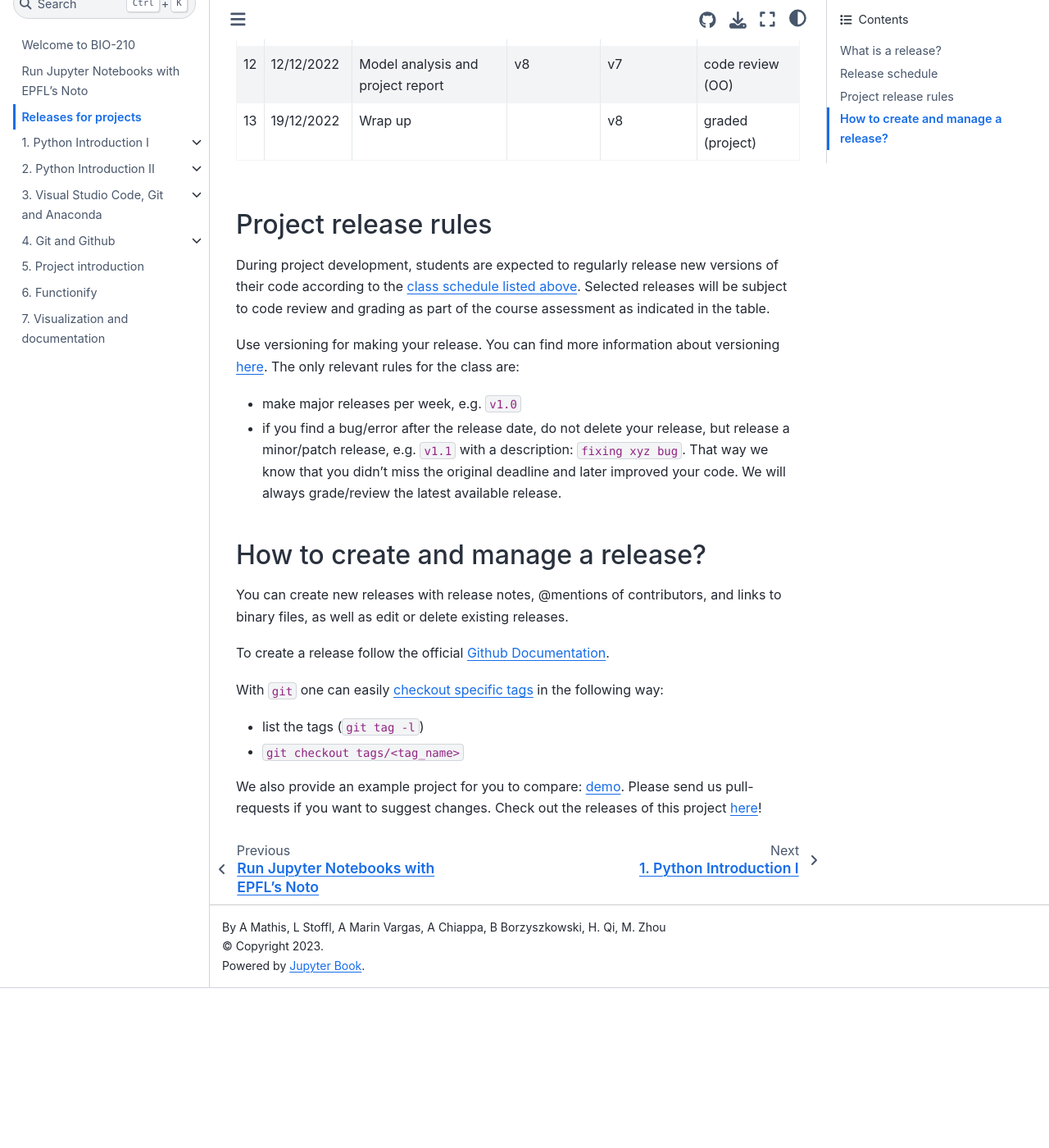
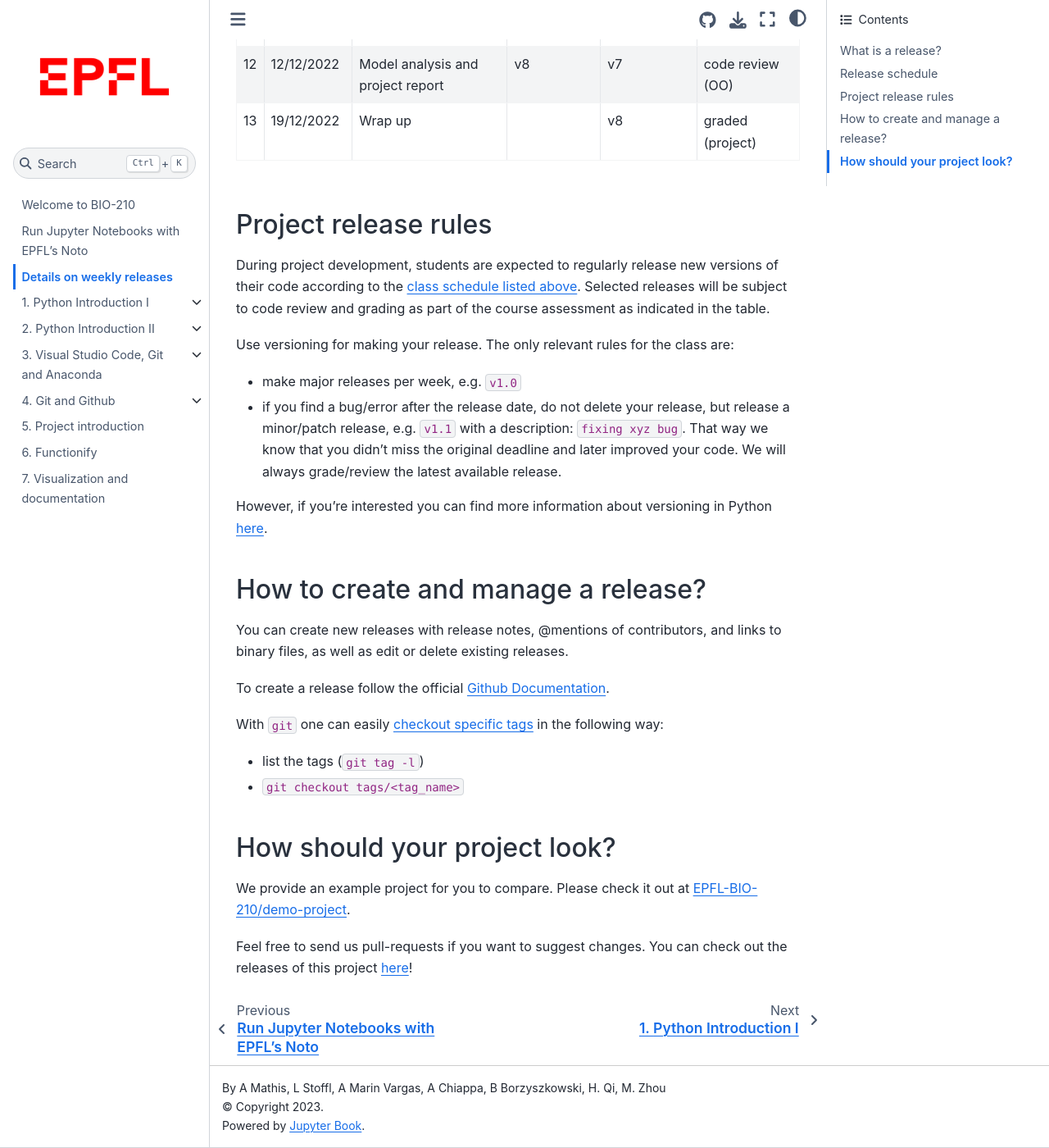
Before and after one commit to louloupivron/BIO-210-CourseMaterials, a Jupyter Book: the page built from docs/release_notes.md, in a window 1280 px wide and 1400 px high, scrolled down 1272 px. Shown: the whole window at 82% size. Built offline with Jupyter Book 1.0.4 settings and Sphinx 7.4.7 and the Sphinx Book theme 1.1.4, drawn with Linux system fonts in a browser that asks for light colours; pages that are not in the unit, such as notebooks, are missing from menus; before the commit the page ends 2477 px from its top, so only the background shows below that; some of the changed text lies outside the part shown.

````diff
--- a/docs/release_notes.md
+++ b/docs/release_notes.md
@@ -1,4 +1,4 @@
-# Releases for projects
+# Details on weekly releases
 
 Releases for your projects were discussed Lecture 5. Here we give detailed information in one location.
 
@@ -32,12 +32,15 @@ Every release apart from v8 should be released at 10am on Mondays according to t
 
 ## Project release rules
 
-During project development, students are expected to regularly release new versions of their code according to the [class schedule listed above](##release-schedule). Selected releases will be subject to code review and grading as part of the course assessment as indicated in the table.
+During project development, students are expected to regularly release new versions of their code according to the [class schedule listed above](#release-schedule). Selected releases will be subject to code review and grading as part of the course assessment as indicated in the table.
 
-Use versioning for making your release. You can find more information about versioning [here](https://py-pkgs.org/07-releasing-versioning.html). The only relevant rules for the class are:
+Use versioning for making your release. The only relevant rules for the class are:
 
 - make major releases per week, e.g. `v1.0`
 - if you find a bug/error after the release date, do not delete your release, but release a minor/patch release, e.g. `v1.1` with a description: `fixing xyz bug`. That way we know that you didn't miss the original deadline and later improved your code. We will always grade/review the latest available release.
+
+However, if you're interested you can find more information about versioning in Python [here](https://py-pkgs.org/07-releasing-versioning.html).
+
 
 ## How to create and manage a release?
 
@@ -49,4 +52,8 @@ With `git` one can easily [checkout specific tags](https://stackoverflow.com/que
 - list the tags (```git tag -l```)
 - `git checkout tags/<tag_name>`
 
-We also provide an example project for you to compare: [demo](https://github.com/EPFL-BIO-210/demo-project). Please send us pull-requests if you want to suggest changes. Check out the releases of this project [here](https://github.com/EPFL-BIO-210/demo-project/releases)!
+## How should your project look?
+
+We provide an example project for you to compare. Please check it out at [EPFL-BIO-210/demo-project](https://github.com/EPFL-BIO-210/demo-project).
+
+Feel free to send us pull-requests if you want to suggest changes. You can check out the releases of this project [here](https://github.com/EPFL-BIO-210/demo-project/releases)!
````
Also changed, not shown: other parts of docs/release_notes.md (+1 -1 lines), docs/week_6.md (+2 -0 lines), docs/week_7.md (+4 -0 lines).
